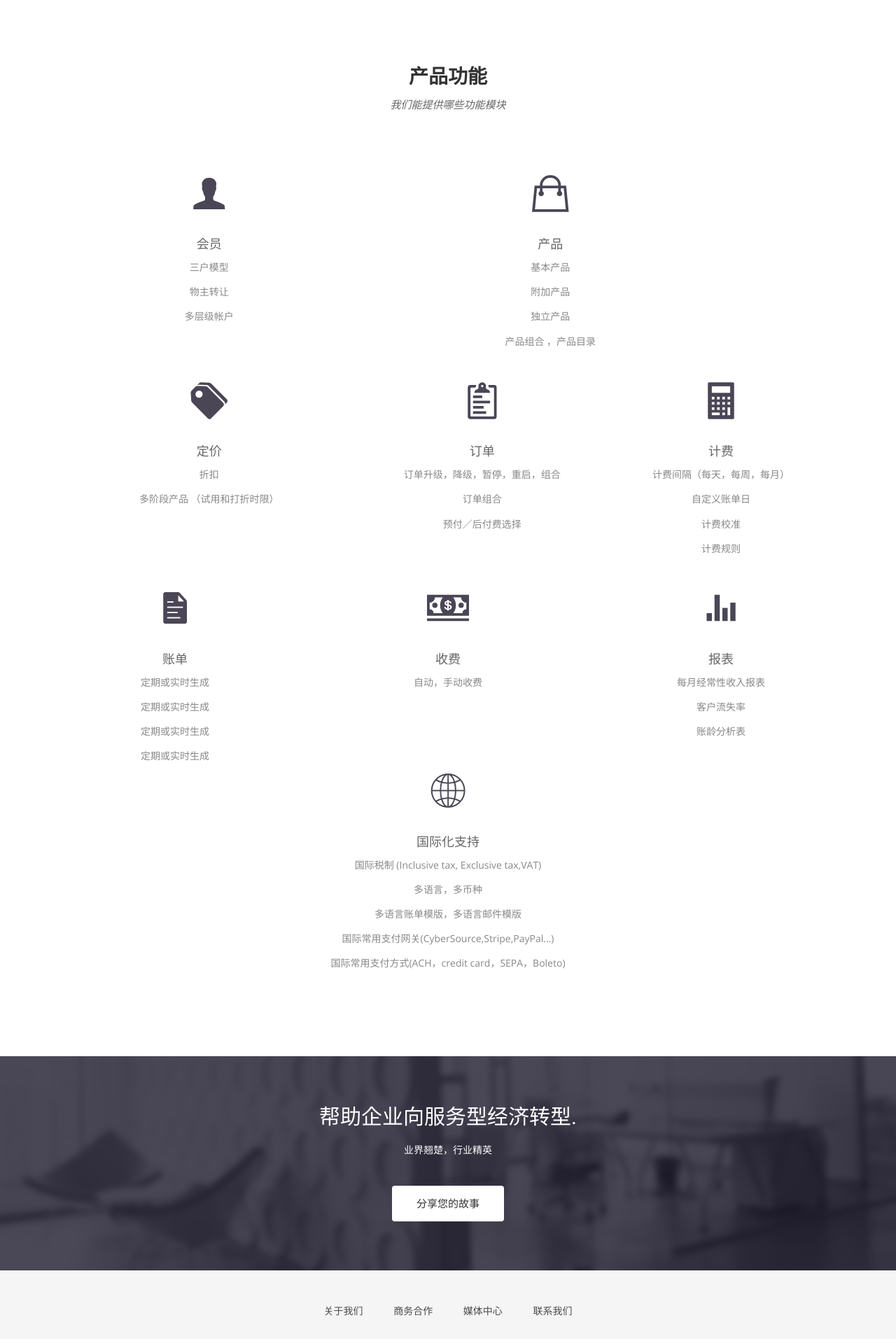
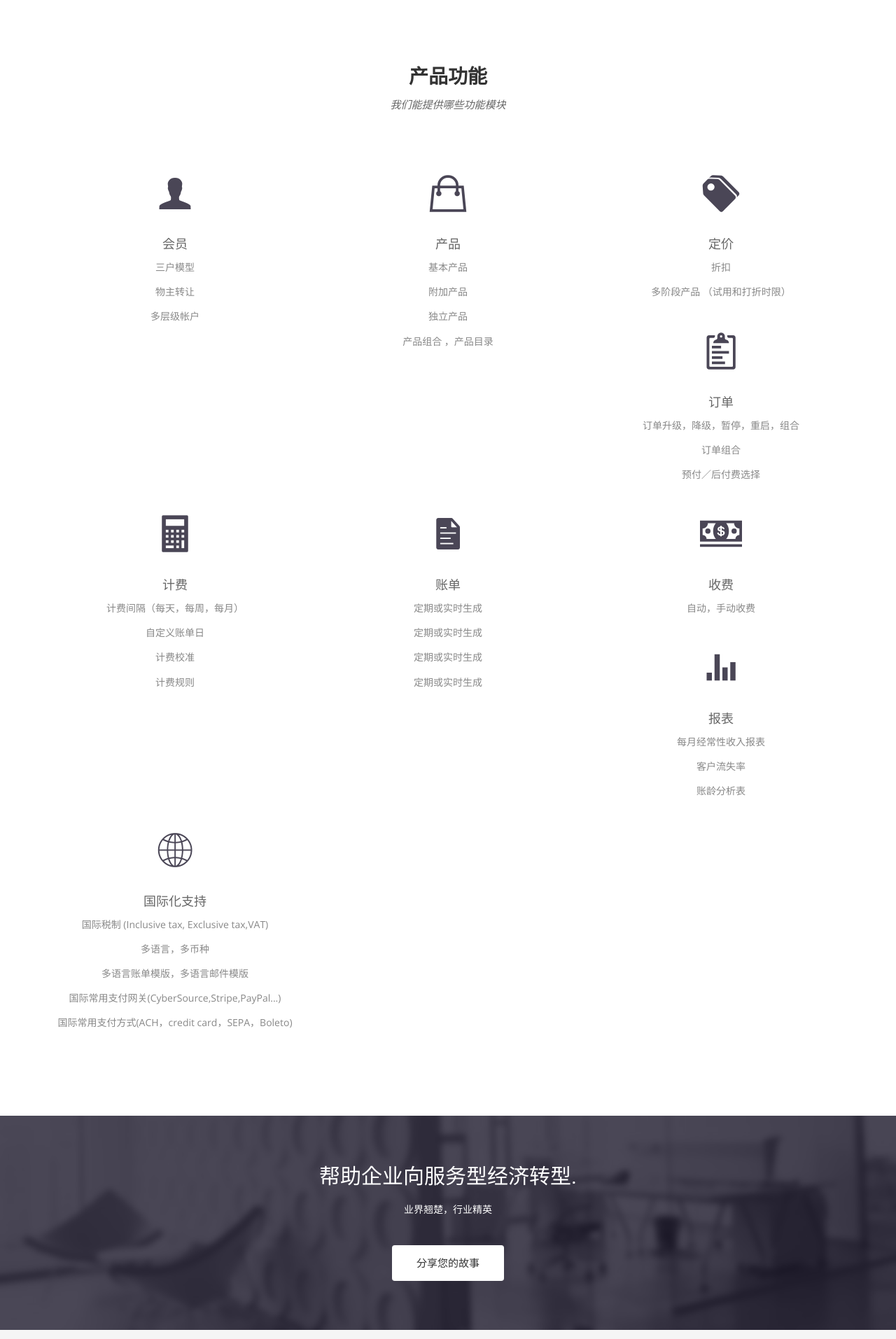
Before and after one commit to dreampivot/slipscloud.github.io, a Jekyll site: the page built from index.html, in a window 1280 px wide. Shown: the part 1611-3524 px from the top of the page at 70% size. Built offline with Jekyll 4.4.1, drawn with Linux system fonts in a browser that asks for light colours; nearby versions of some CDN libraries; some web fonts are replaced.

Commit message:
Update index.html

```diff
--- a/index.html
+++ b/index.html
@@ -61,7 +61,7 @@ permalink: /
       </div>
     </div>
     <div class="row ">
-      <div class="col-sm-5 col-md-5">
+      <div class="col-sm-4 col-md-4">
         <div class="service-item">
           <i class="icon ion-person"></i>
           <h4>会员</h4>
@@ -71,7 +71,7 @@ permalink: /
         </div>
       </div>
 
-      <div class="col-sm-5 col-md-5">
+      <div class="col-sm-4 col-md-4">
         <div class="service-item">
           <i class="icon ion-bag"></i>
           <h4>产品</h4>
@@ -82,7 +82,7 @@ permalink: /
 
         </div>
       </div>
-      <div class="col-sm-5 col-md-5">
+      <div class="col-sm-4 col-md-4">
         <div class="service-item">
           <i class="icon ion-pricetags"></i>
           <h4>定价</h4>
@@ -91,7 +91,7 @@ permalink: /
         </div>
       </div>
 
-      <div class="col-sm-3 col-md-3">
+      <div class="col-sm-4 col-md-4">
         <div class="service-item">
           <i class="icon ion-clipboard"></i>
           <h4>订单</h4>
```
